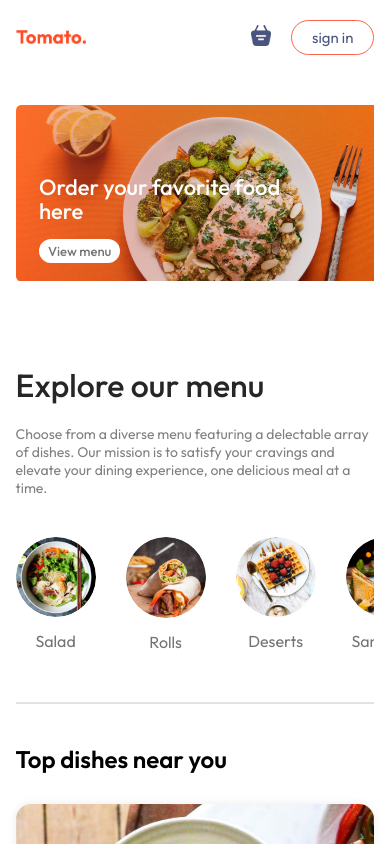
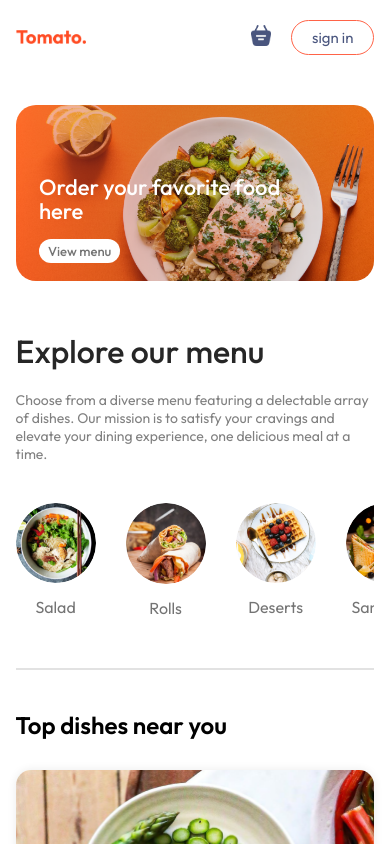
Before and after one commit to AleksandrKuzmin-dev/tomato-food-app-react, a React (Vite) app in the folder frontend/: page / in a window 390 px wide. Shown: the top 844 px of the page. Built offline with nearby package versions, Linux system fonts and the light colour scheme.

Commit message:
Исправил адаптацию под мобильные устройства

```diff
--- a/frontend/src/components/ExploreMenu/exploreMenu.css
+++ b/frontend/src/components/ExploreMenu/exploreMenu.css
@@ -62,3 +62,10 @@
         font-size: 14px;
     }
 }
+
+
+@media (max-width: 640px) {
+    .explore-menu {
+        padding-top: 50px;
+    }
+}
--- a/frontend/src/components/Header/header.css
+++ b/frontend/src/components/Header/header.css
@@ -5,6 +5,8 @@
     background: url('/header_img.png') no-repeat;
     background-size: contain;
     position: relative;
+    border-radius: 20px;
+    overflow: hidden;
 }
 
 .header-contents {
--- a/frontend/src/components/LoginPopup/LoginPopup.jsx
+++ b/frontend/src/components/LoginPopup/LoginPopup.jsx
@@ -82,13 +82,13 @@ const LoginPopup = ({ setShowLogin }) => {
                         {currentState === 'Sign Up' ? 'Create account' : 'Login'}
                     </button>
                     {currentState === 'Login' ? null : (
-                        <>
+                         <div className="login-popup-input">
                             <div className="login-popup-condition">
                                 <Field name="privacy" type="checkbox" />
                                 <p>By continuing, I agree to the terms of use & privacy policy.</p>
                             </div>
                             <ErrorMessage name="privacy" component="p" className="login-popup-error" />
-                        </>
+                        </div>
                     )}
 
                     {currentState === 'Login' ? (
```
